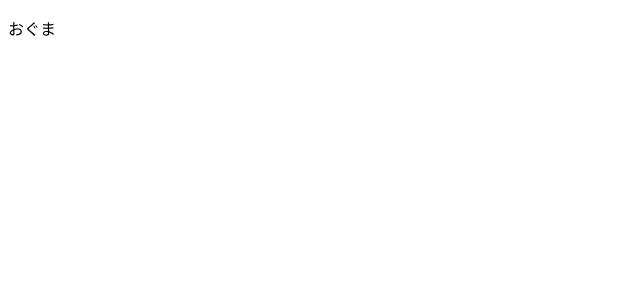
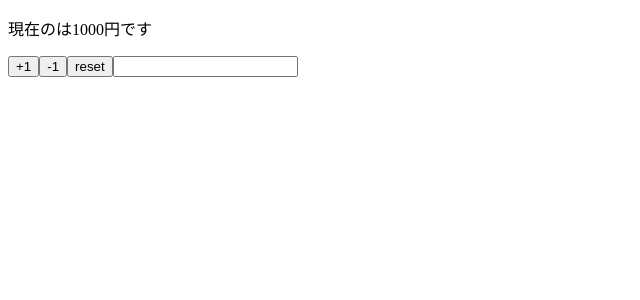
Before and after one commit to NeetOguma/react-hooks-101, a React (Create React App) app: page / in a window 1280 px wide. Shown: the top 300 px of the page, without its empty margins (0-640 px from the left). Built offline with nearby package versions, Linux system fonts and the light colour scheme.

Commit message:
implement component using multiple states

```diff
--- a/src/App.js
+++ b/src/App.js
@@ -1,9 +1,30 @@
-function App() {
+import React, { useState } from "react";
+
+const App = (props) => {
+  const [name, setName] = useState(props.name);
+  const [price, setPrice] = useState(props.price);
+
+  const reset = () => {
+    setPrice(props.price);
+    setName(props.name);
+    console.log(props.name);
+  };
+
   return (
-    <div className="App">
-      <p>おぐま</p>
-    </div>
+    <>
+      <p>
+        現在の{name}は{price}円です
+      </p>
+      <button onClick={() => setPrice(price + 1)}>+1</button>
+      <button onClick={() => setPrice(price - 1)}>-1</button>
+      <button onClick={() => reset()}>reset</button>
+      <input value={name} onChange={(e) => setName(e.target.value)} />
+    </>
   );
-}
+};
+App.defaultProps = {
+  name: "",
+  price: 1000,
+};
 
 export default App;
```
